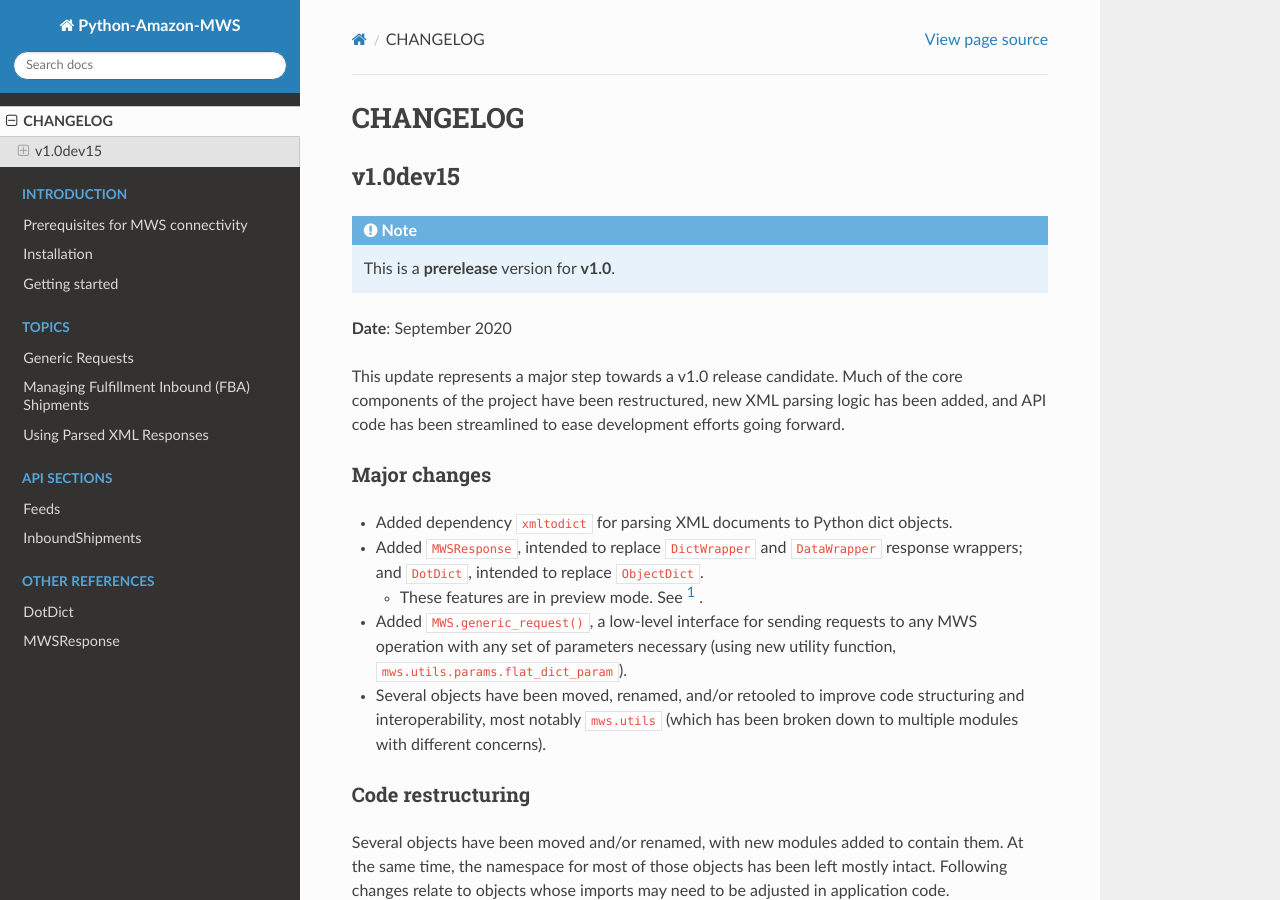
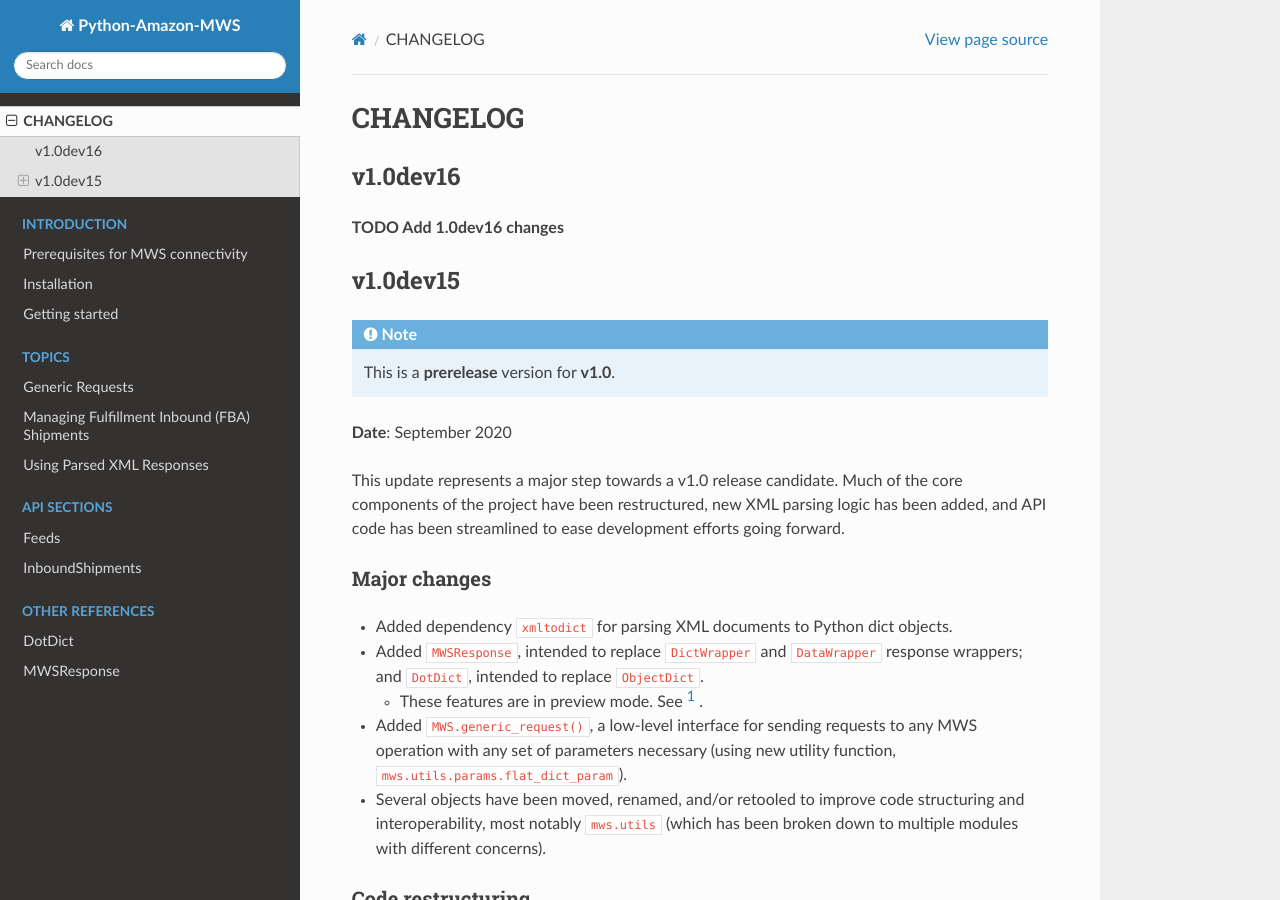
Before and after one commit to python-amazon-mws/python-amazon-mws, a Sphinx documentation site: the page built from docs/source/changelog.rst, in a window 1280 px wide and 900 px high. Built offline with Sphinx 7.4.7 and the Read the Docs theme 2.0.0, drawn with Linux system fonts in a browser that asks for light colours.

Commit message:
[wip] Changelog for 1.0dev16 in docs
Stub added for now, filling in later.

```diff
--- a/docs/source/changelog.rst
+++ b/docs/source/changelog.rst
@@ -1,5 +1,10 @@
 CHANGELOG
 #########
+
+v1.0dev16
+=========
+
+**TODO Add 1.0dev16 changes**
 
 v1.0dev15
 =========
```
